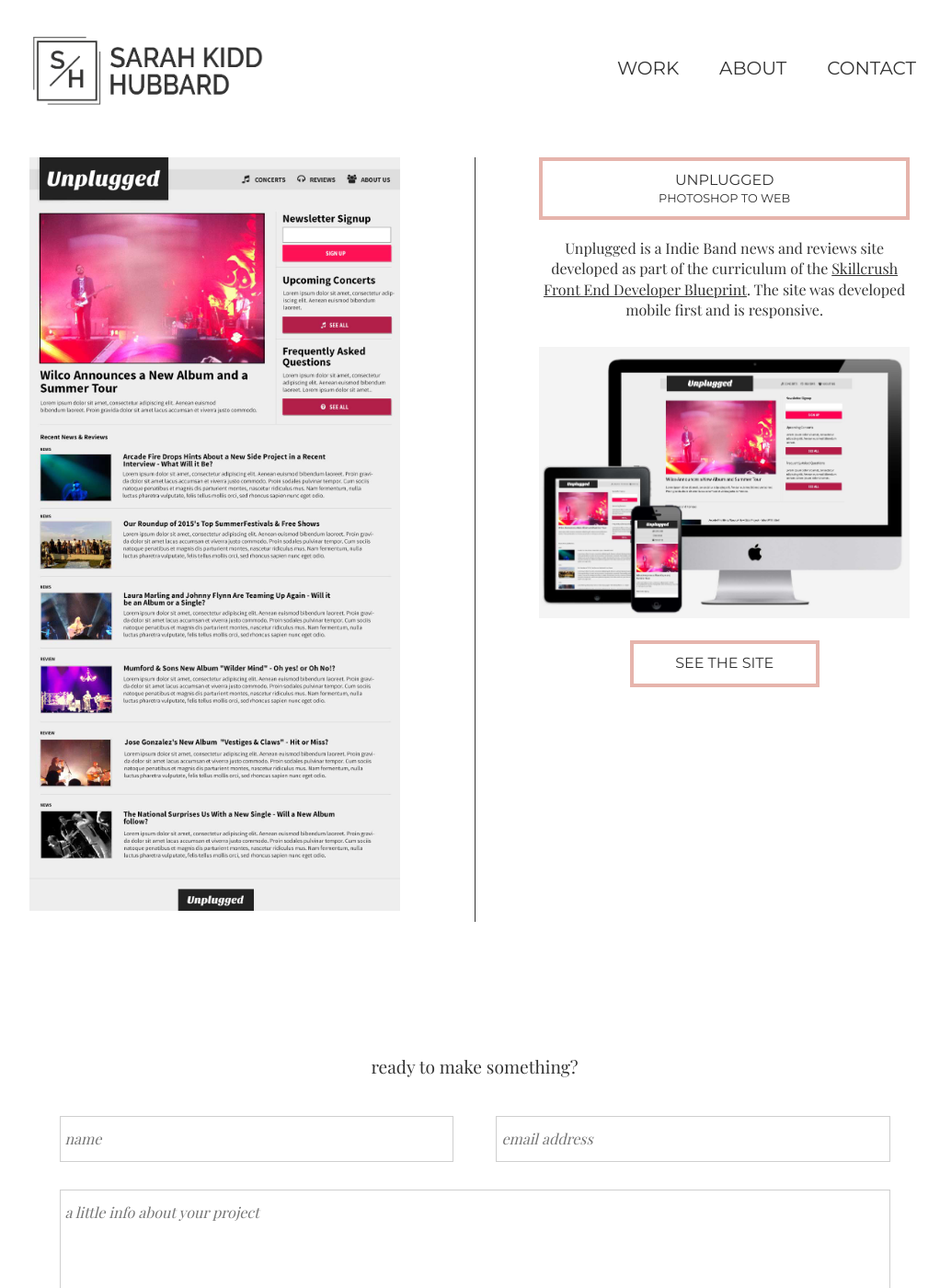
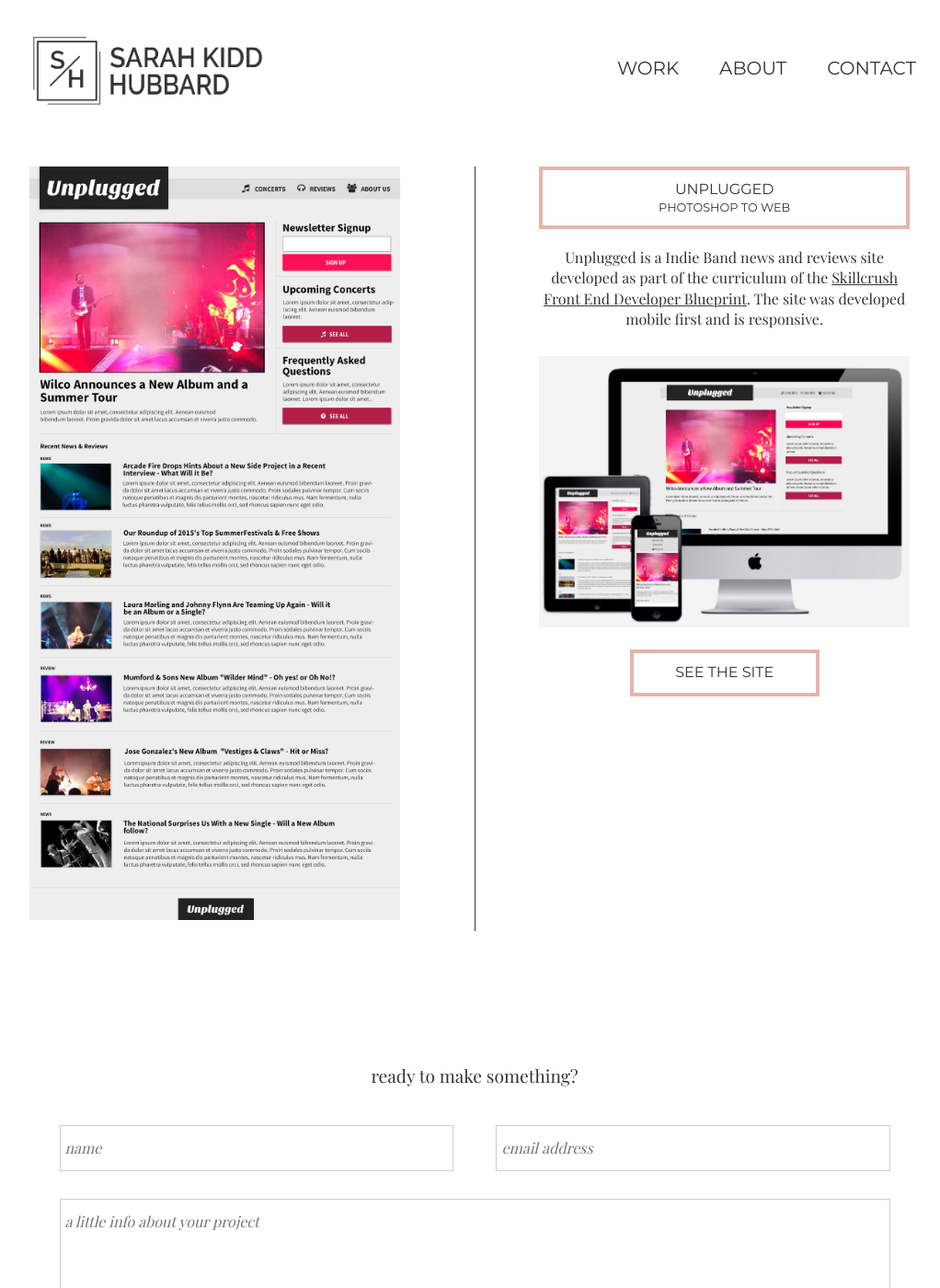
Before and after one commit to skiddhubbard/skiddhubbard.github.io, a Jekyll site: the page built from unplugged.html, in a window 1280 px wide and 1400 px high. Shown: the whole window at 92% size, without its empty margins (124-1146 px from the left). Built offline with Jekyll 4.4.1, drawn with Linux system fonts in a browser that asks for light colours; nearby versions of some CDN libraries.

Commit message:
detail top padding

```diff
--- a/_sass/site/_base.scss
+++ b/_sass/site/_base.scss
@@ -774,7 +774,7 @@
 /***Detail Page***/
 
     .main-detail {
-      padding-top: 90px;
+      padding-top: 100px;
     }
 
     .larger {
```
